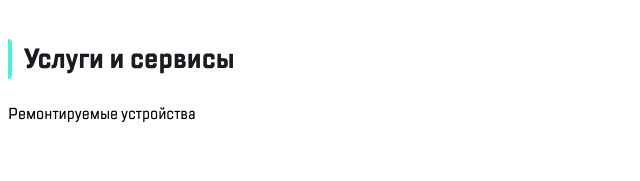
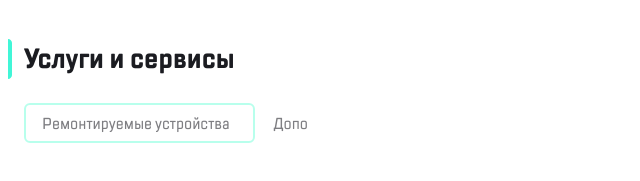
Before and after one commit to RazumovaT/project11, a plain HTML site: page project.html in a window 1280 px wide. Shown: the part 81-262 px from the top of the page, without its empty margins (0-640 px from the left). Drawn offline with Linux system fonts and the light colour scheme; files whose address does not match are found by name.

Commit message:
features` section

```diff
--- a/project.html
+++ b/project.html
@@ -22,6 +22,7 @@
   </section>
   <section class="wrapper__features features">
     <span class="features__devices">Ремонтируемые устройства</span>
+    <span class="features__services">Допо</span>
   </section>
   </main>
 </article>
--- a/projectcss.css
+++ b/projectcss.css
@@ -87,6 +87,34 @@ body {
 }
 .wrapper__features {
     font-family: "TT Lakes", serif;
+    display: flex;
+    justify-content: flex-start;
+    flex-wrap: nowrap;
+}
+.features__devices {
+    box-sizing: border-box;
+    width: 246px;
+    height: 40px;
+    text-align: start;
+    color: #7E7E82;
+    background-color: #FFFFFF;
+    border: 2px solid #B8FFEC;
+    border-radius: 6px;
     font-size: 16px;
-
+    padding: 8px 9px 8px 16px;
+    margin: 0 19px 24px 16px;
 }
+.features__services{
+    box-sizing: border-box;
+    width: 38px;
+    height: 24px;
+    font-size: 16px;
+    color: #7E7E82;
+    margin: 10px 19px 24px 0;
+}
+.features__services::after{
+    content:"";
+    width: 24px;
+    height: 40px;
+    background-color: linear-gradient(270deg, #F8F8F8 16.84%, rgba(248, 248, 248, 0.0001) 100%);
+}
```
